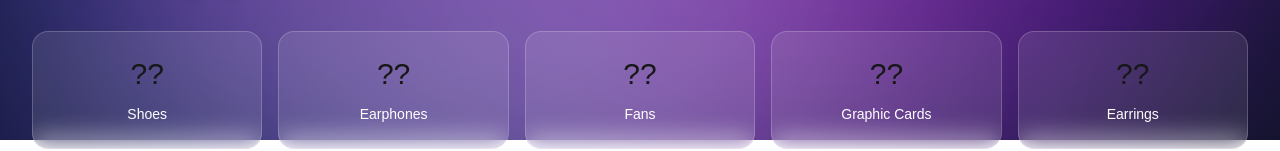
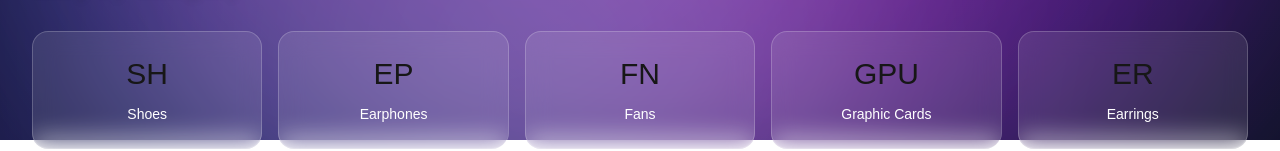
Before and after one commit to Rich92993/Fea-Tika, a Next.js app: page / in a window 1280 px wide. Shown: the part 660-811 px from the top of the page. Built offline with nearby package versions, Linux system fonts and the light colour scheme; a web font is replaced by a local one.

Commit message:
Fixed category icons - replaced emojis with text

```diff
--- a/src/data/products.ts
+++ b/src/data/products.ts
@@ -8,20 +8,20 @@ export type Product = {
 };
 
 export const categories = [
-  { id: 'all', name: 'All Products', icon: '???' },
-  { id: 'shoes', name: 'Shoes', icon: '??' },
-  { id: 'earphones', name: 'Earphones', icon: '??' },
-  { id: 'fans', name: 'Fans', icon: '??' },
-  { id: 'graphic-cards', name: 'Graphic Cards', icon: '??' },
-  { id: 'earrings', name: 'Earrings', icon: '??' },
+  { id: 'all', name: 'All Products', icon: '✦' },
+  { id: 'shoes', name: 'Shoes', icon: 'SH' },
+  { id: 'earphones', name: 'Earphones', icon: 'EP' },
+  { id: 'fans', name: 'Fans', icon: 'FN' },
+  { id: 'graphic-cards', name: 'Graphic Cards', icon: 'GPU' },
+  { id: 'earrings', name: 'Earrings', icon: 'ER' },
 ];
 
 export const mockProducts: Product[] = [
   {
     id: '1',
     name: 'Premium Running Shoes',
-    price: 100.00,
-    image: '/images/shoes/1.jpg',
+    price: 189.00,
+    image: 'https://images.unsplash.com/photo-1542291026-7eec264c27ff?auto=format&fit=crop&w=800&q=80',
     category: 'shoes',
     description: 'High-performance running shoes with advanced cushioning technology for ultimate comfort.',
   },
@@ -85,7 +85,7 @@ export const mockProducts: Product[] = [
     id: '9',
     name: 'RTX 4080 Graphics Card',
     price: 1199.00,
-    image: 'https://images.unsplash.com/photo-1587202372775-e229f172b9d8?auto=format&fit=crop&w=800&q=80',
+    image: 'https://images.unsplash.com/photo-1605218427306-022ba6c0849e?auto=format&fit=crop&w=800&q=80',
     category: 'graphic-cards',
     description: 'High-performance graphics card for 4K gaming and content creation.',
   },
@@ -93,7 +93,7 @@ export const mockProducts: Product[] = [
     id: '10',
     name: 'Gold Hoop Earrings',
     price: 199.00,
-    image: 'https://images.unsplash.com/photo-1635767582909-345876111801?auto=format&fit=crop&w=800&q=80',
+    image: 'https://images.unsplash.com/photo-1611591437281-460bfbe1220a?auto=format&fit=crop&w=800&q=80',
     category: 'earrings',
     description: 'Classic gold hoop earrings with a modern twist.',
   },
```
